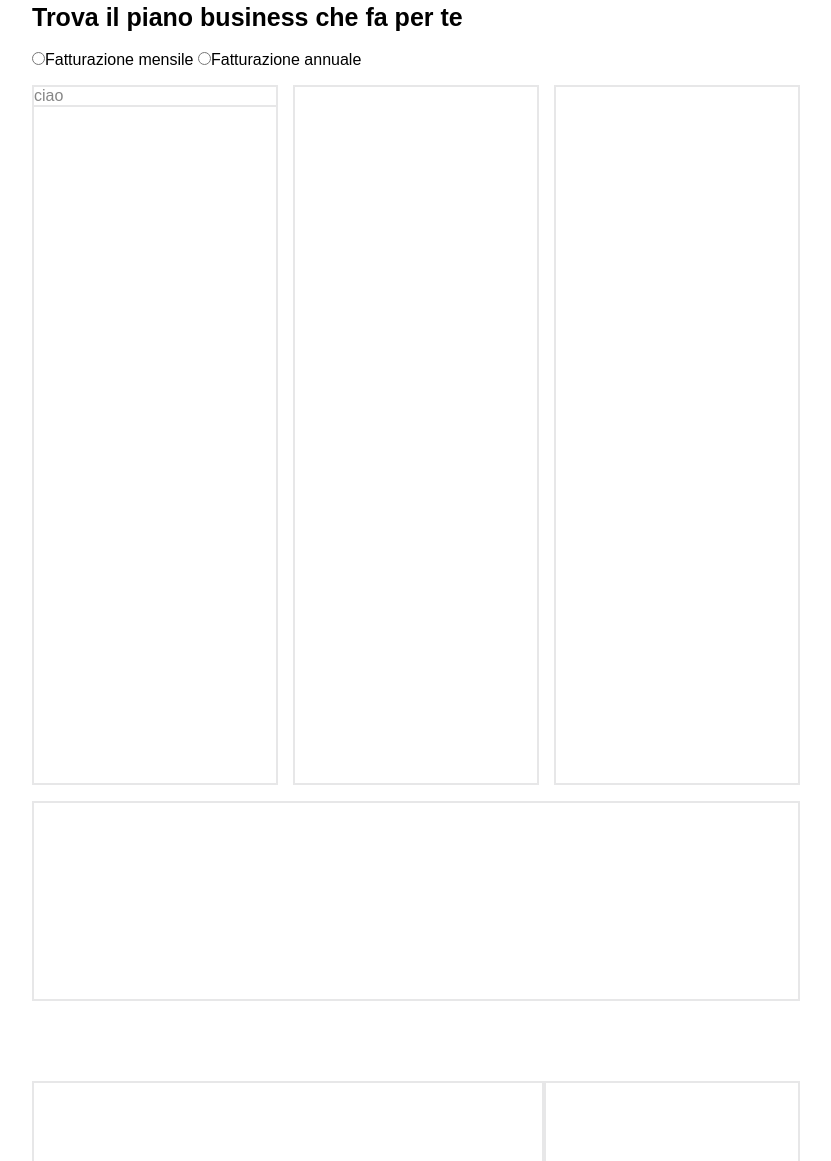
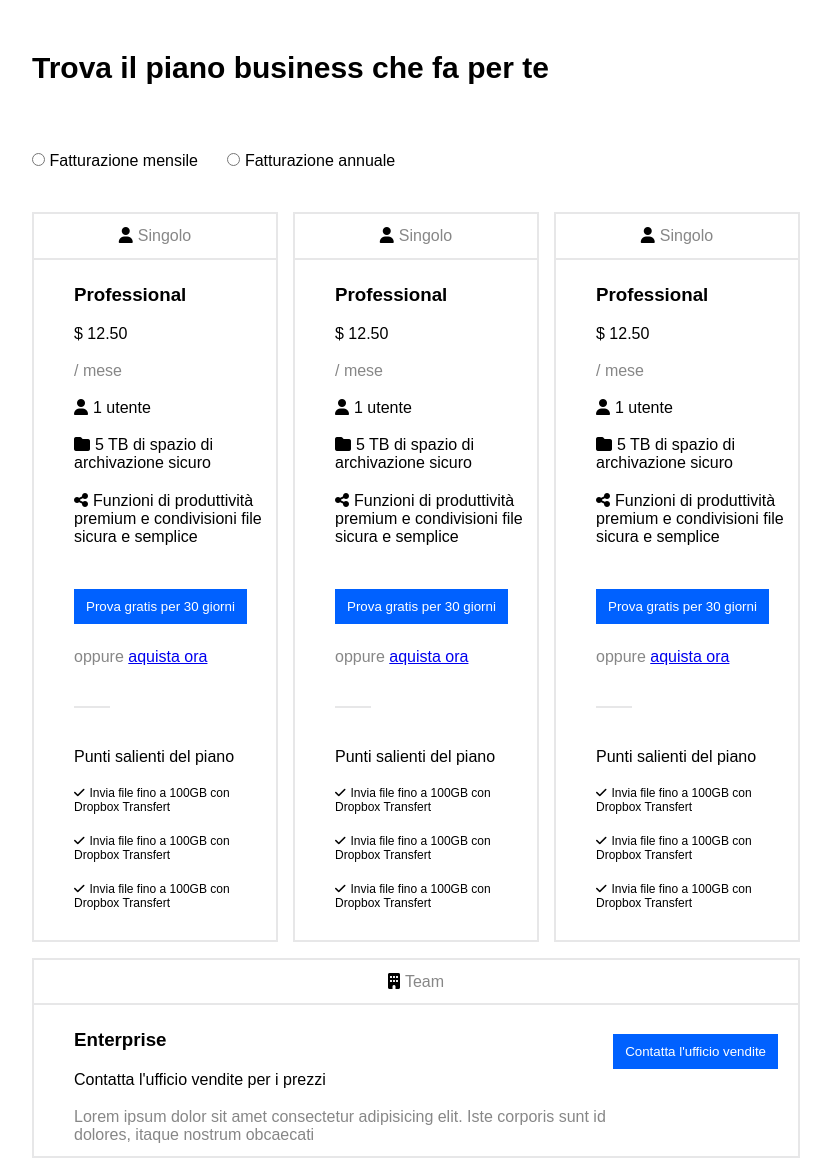
Before and after one commit to GuglielmoConsolini/htmlcss-dropbox, a plain HTML site: page index.html in a window 1280 px wide. Shown: the part 797-1958 px from the top of the page, without its empty margins (224-1055 px from the left). Drawn offline with Linux system fonts and the light colour scheme.

Commit message:
sezione due

```diff
--- a/index.html
+++ b/index.html
@@ -55,21 +55,79 @@
 
      <div class="business">
       <h2>Trova il piano business che fa per te</h2>
-      <input type="radio">Fatturazione mensile
-      <input type="radio">Fatturazione annuale
+      <input type="radio" id="mensile">
+      <label for="mensile">Fatturazione mensile</label>
+      <input type="radio" id="annuale">
+      <label for="annuale">Fatturazione annuale</label>
      </div>
 
      <div class="col-container">
         <div class="col">
-            <p>ciao</p>
+            <p class="inizio-col"><i class="fa-solid fa-user"></i>Singolo</p>
             <hr>
+            <h3>Professional</h3>
+            <p class="black">$ 12.50</p>
+            <p class="tempo">/ mese</p>
+            <p class="black"><i class="fa-solid fa-user"></i>1 utente</p>
+            <p class="black"><i class="fa-solid fa-folder"></i>5 TB di spazio di archivazione sicuro</p>
+            <p class="black"><i class="fa-solid fa-share-nodes"></i>Funzioni di produttività premium e condivisioni file sicura e semplice</p>
+            <button class="blue-button due">Prova gratis per 30 giorni</button>
+            <p class="tempo">oppure <a href="#">aquista ora</a></p>
+            <hr class="trattino">
+            <p class="black">Punti salienti del piano</p>
+            <ul>
+                <li><i class="fa-solid fa-check"></i>Invia file fino a 100GB con <br> Dropbox Transfert</li>
+                <li><i class="fa-solid fa-check"></i>Invia file fino a 100GB con <br> Dropbox Transfert</li>
+                <li><i class="fa-solid fa-check"></i>Invia file fino a 100GB con <br> Dropbox Transfert</li>
+            </ul>
         </div>
-        <div class="col"></div>
-        <div class="col"></div>
+        <div class="col">
+            <p class="inizio-col"><i class="fa-solid fa-user"></i>Singolo</p>
+            <hr>
+            <h3>Professional</h3>
+            <p class="black">$ 12.50</p>
+            <p class="tempo">/ mese</p>
+            <p class="black"><i class="fa-solid fa-user"></i>1 utente</p>
+            <p class="black"><i class="fa-solid fa-folder"></i>5 TB di spazio di archivazione sicuro</p>
+            <p class="black"><i class="fa-solid fa-share-nodes"></i>Funzioni di produttività premium e condivisioni file sicura e semplice</p>
+            <button class="blue-button due">Prova gratis per 30 giorni</button>
+            <p class="tempo">oppure <a href="#">aquista ora</a></p>
+            <hr class="trattino">
+            <p class="black">Punti salienti del piano</p>
+            <ul>
+                <li><i class="fa-solid fa-check"></i>Invia file fino a 100GB con <br> Dropbox Transfert</li>
+                <li><i class="fa-solid fa-check"></i>Invia file fino a 100GB con <br> Dropbox Transfert</li>
+                <li><i class="fa-solid fa-check"></i>Invia file fino a 100GB con <br> Dropbox Transfert</li>
+            </ul>
+        </div>
+        <div class="col">
+            <p class="inizio-col"><i class="fa-solid fa-user"></i>Singolo</p>
+            <hr>
+            <h3>Professional</h3>
+            <p class="black">$ 12.50</p>
+            <p class="tempo">/ mese</p>
+            <p class="black"><i class="fa-solid fa-user"></i>1 utente</p>
+            <p class="black"><i class="fa-solid fa-folder"></i>5 TB di spazio di archivazione sicuro</p>
+            <p class="black"><i class="fa-solid fa-share-nodes"></i>Funzioni di produttività premium e condivisioni file sicura e semplice</p>
+            <button class="blue-button due">Prova gratis per 30 giorni</button>
+            <p class="tempo">oppure <a href="#">aquista ora</a></p>
+            <hr class="trattino">
+            <p class="black">Punti salienti del piano</p>
+            <ul>
+                <li><i class="fa-solid fa-check"></i>Invia file fino a 100GB con <br> Dropbox Transfert</li>
+                <li><i class="fa-solid fa-check"></i>Invia file fino a 100GB con <br> Dropbox Transfert</li>
+                <li><i class="fa-solid fa-check"></i>Invia file fino a 100GB con <br> Dropbox Transfert</li>
+            </ul>
+        </div>
      </div>
 
      <div class="team-box">
-
+       <p class="inizio-col"><i class="fa-solid fa-building"></i>Team</p>
+       <hr>
+       <h3>Enterprise</h3>
+       <p class="black">Contatta l'ufficio vendite per i prezzi</p>
+       <p class="text">Lorem ipsum dolor sit amet consectetur adipisicing elit. Iste corporis sunt id <br> dolores, itaque nostrum obcaecati</p>
+       <button class="blue-button tre">Contatta l'ufficio vendite</button>
      </div>
 
     </section>
--- a/style.css
+++ b/style.css
@@ -114,15 +114,29 @@ h1{
 
  .sezione-due{
     padding-top: 5rem;
+ }
 
+ #annuale{
+   margin-left: 25px;
  }
 
  h2{
-   font-size: 25px;
+   font-size: 30px;
+   margin: 3rem 0;
+ }
+
+ .tempo{
+   padding-left: 2.5rem;
+ }
+
+ h3{
+   margin-top: 1.5rem;
+   padding-left: 2.5rem;
  }
 
  input[type=radio]{
     margin-top: 20px;
+    margin-bottom: 30px;
  }
 
  .business{
@@ -132,6 +146,7 @@ h1{
 
  .col-container{
     margin: 0 auto;
+
     display: flex;
     width: 60%;
     justify-content: space-between;
@@ -140,10 +155,19 @@ h1{
 
  }
 
+ .inizio-col{
+   text-align: center;
+   padding: 0.8rem 0;
+ }
+
  .col{
     width: calc(100% / 3 - 10px);
-    height: 700px;
     border: 2px solid #e7e7e8;
+ }
+ .black{
+   padding-left: 2.5rem;
+   color: black;
+   margin: 1.2rem 0;
  }
 
  .team-box{
@@ -151,11 +175,40 @@ h1{
     height: 200px;
     border: 2px solid #e7e7e8;
     margin: 0 auto;
-
+   position: relative;
  }
 
  hr{
     border: 1px solid #e7e7e8;
+ }
+
+ .trattino{
+   border: 1px solid #e7e7e8;
+   width: 15%;
+   margin: 2.5rem 2.5rem;
+ }
+
+ i{
+   color: black;
+   padding-right: 5px;
+ }
+
+ .blue-button.due{
+   margin-left: 2.5rem;
+ }
+
+ .blue-button.tre{
+   position: absolute;
+   right: 20px;
+   top: 50px;
+ }
+
+ li{
+   padding-left: 2.5rem;
+ }
+
+ .text{
+   margin-left: 2.5rem;
  }
 
  /* *****SEZIONE 3***** */
```
